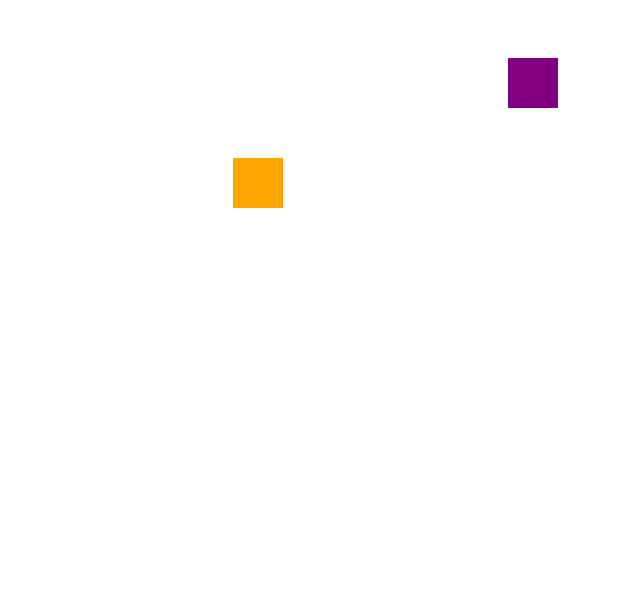
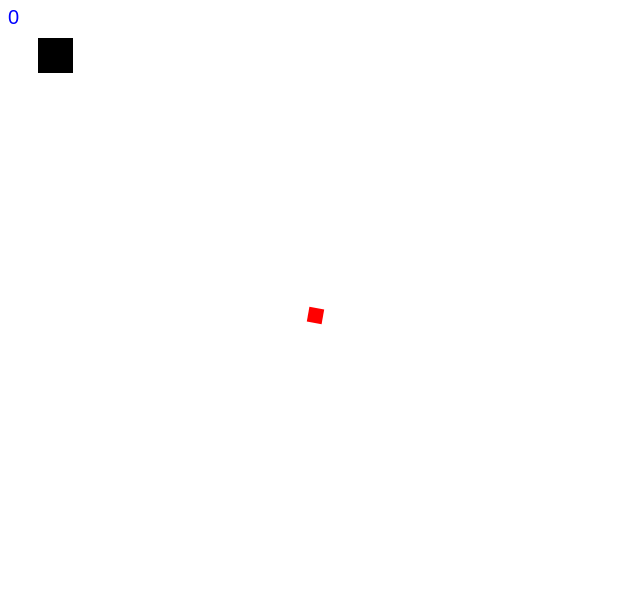
Before and after one commit to TuraMarco/ProvaCrafty, a plain HTML site: page PROVA4/prova4.html in a window 1280 px wide. Shown: the whole page, without its empty margins (0-640 px from the left). Drawn offline with Linux system fonts and the light colour scheme.

Commit message:
completata prova 4...iniziare a vedere isometrica

```diff
--- a/PROVA3/prova3.js
+++ b/PROVA3/prova3.js
@@ -1,6 +1,7 @@
 // inizializzo crafty
 Crafty.init(600, 400, document.getElementById("crafty-game"));
 
+//TWOWAY
 // creo una ENTITY pavimento con COMPONENT custom "_floor"
 var floorBox = Crafty.e("2D, Canvas, Color, _floor")
     .attr({x:0, y:390, w:600, h:10})
@@ -13,6 +14,7 @@ var box = Crafty.e("2D, Canvas, Color, Twoway, Gravity")
     .twoway(200,100)                // twoway accetta 2 argomenti, velocità orizzontale, e la velocità di salto, di defoult impostata al doppio di quella orizzontale
 //  .gravity("_floor");
 
+//FOURWAY
 // distruggo la ENTITY "floorBox" e modifico la box per essere "Fourway" e non più "Twoway"
 box.removeComponent("Twoway", false);
 box.removeComponent("Gravity", false)   //NON SO PERCHE MA GRAVITY NON SI RIMUOVE!!!!!!!!!!!!
@@ -36,6 +38,7 @@ box.disableControl();
 box.destroy();
 floorBox.destroy();
 
+//KEYBOARD
 // creo un ENTITY con PROPERTY Keyboard per creare comportamenti aggiuntivi all'uso dei tasti
 var keyboardBox = Crafty.e("2D, Canvas, Color, Keyboard")
     .attr({x:100, y:100, w:15, h:15})
@@ -70,6 +73,7 @@ keyboardBox.bind("KeyDown", function ()
     }
 });
 
+//TEXT
 //Creiamo un ENTITY con Text per scrivere testo arbitrario
 var textElement = Crafty.e("2D, Canvas, Text") //il Canvas potrebbe dare problemi con certi Font, nel caso usa DOM
     .attr({x:10, y:10})
--- a/PROVA4/prova4.html
+++ b/PROVA4/prova4.html
@@ -5,6 +5,6 @@
         <script src="../crafty.js"></script>
     <body>
         <div id="crafty-game"></div>
-        <script src="./prova4.js"></script>
+        <script src="./provaGioco.js"></script>
     </body>
 </html>
--- /dev/null
+++ b/PROVA4/provaGioco.js
@@ -0,0 +1,54 @@
+// inizializzo crafty
+var stageWidth = 600;
+var stageHeight = 600;
+var point = 0;
+Crafty.init(600, 600, document.getElementById("crafty-game"));
+
+var playerBox = Crafty.e("2D, Canvas, Color, Fourway, Collision")
+    .attr({x:30, y:30, w:35, h:35})
+    .color("black")
+    .fourway(200)
+    .bind("EnterFrame", function (eventData) //impedisce che esca dal campo
+    {
+        if(this.x <= 0)
+        {
+            this.x = 0;
+        }
+        if(this.y <= 0)
+        {
+            this.y = 0;
+        }
+        if(this.x >= (stageWidth - this.w)) //stageWidht è la larghezza dell'area di gioco
+        {
+            this.x = stageWidth - this.w;
+        }
+        if(this.y >= (stageHeight - this.h)) //stageHeight è l'altezza dell'area di gioco
+        {
+            this.y = stageHeight - this.h;
+        }
+    });
+
+var foodBox = Crafty.e("2D, Canvas, Color, _food")
+    .attr({x:300, y:300, w:15, h:15})
+    .origin("center")
+    .color("red")
+    .bind("EnterFrame", function(eventData)
+    {
+        this.rotation += 4;
+    });
+
+var textBox = Crafty.e("2d, Canvas, Text")
+    .attr({x:0, y:0, w:20, h:20})
+    .textAlign("start")
+    .textFont("size", "20px")
+    .textColor("blue")
+    .text(point);
+
+playerBox
+    .checkHits("_food")
+    .bind("HitOn", function (eventData)
+    {
+        textBox.text(++point);
+        foodBox.x = Math.random() * (stageWidth - foodBox.w);
+        foodBox.y = Math.random() * (stageHeight - foodBox.h);
+    });
```
Also changed, not shown: PROVA4/prova4.js (+20 -0 lines).
